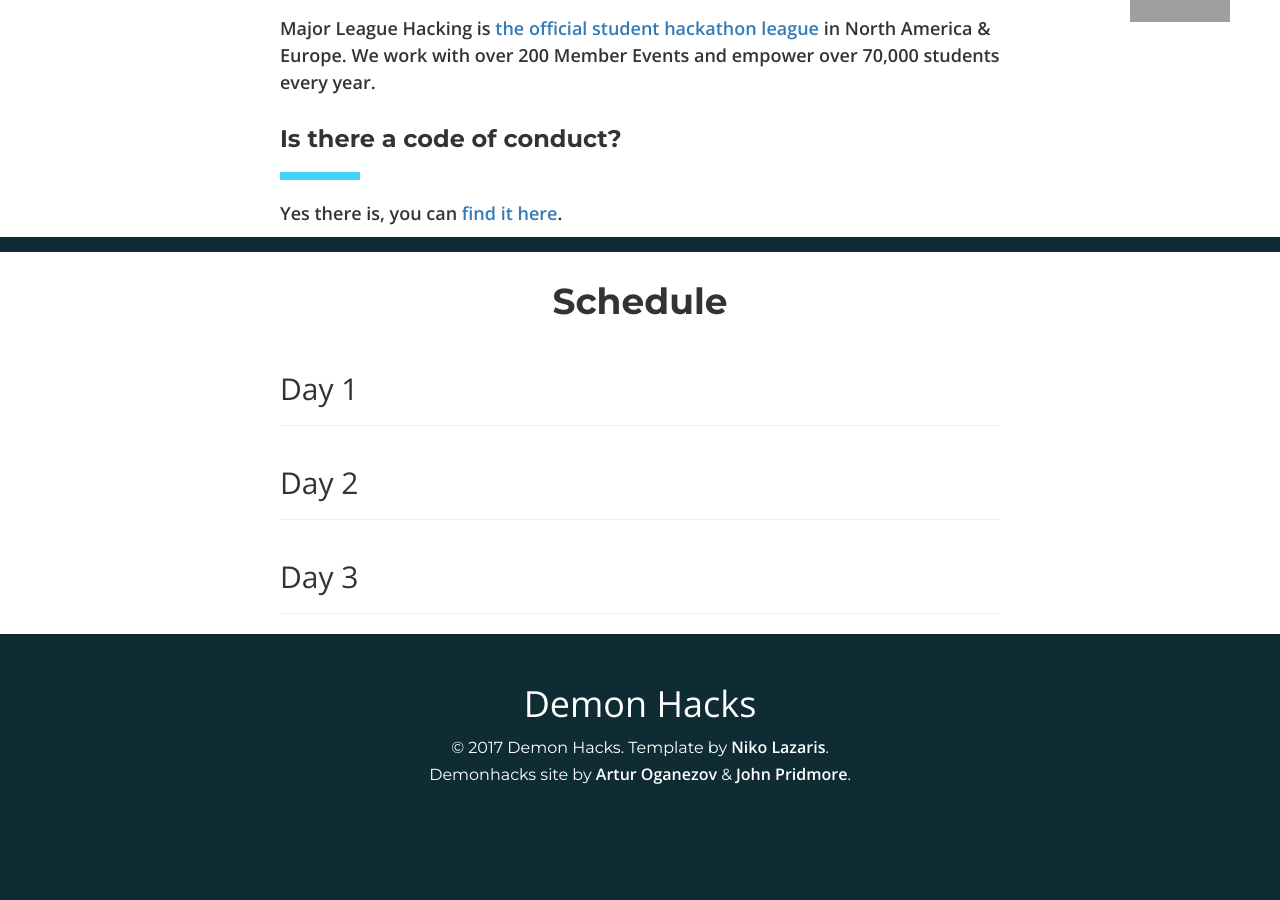
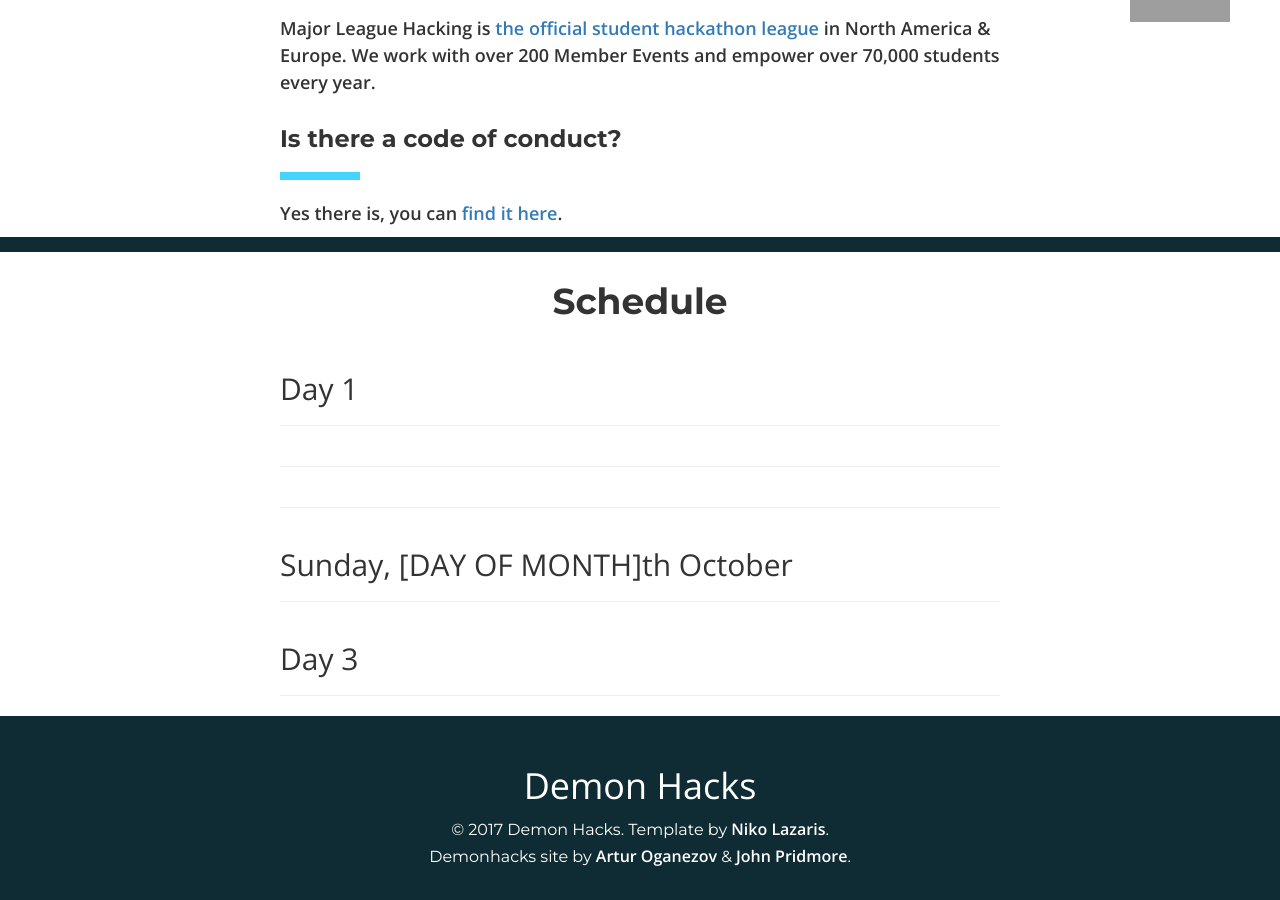
Before and after one commit to MLH/mlh-hackathon-boilerplate, a Jekyll site: the page built from index.html, in a window 1280 px wide and 900 px high, scrolled down 2429 px. Built offline with Jekyll 4.4.1, drawn with Linux system fonts in a browser that asks for light colours; nearby versions of some CDN libraries; before the commit the page ends 3247 px from its top, so only the background shows below that; some of the changed lines change nothing that is shown; grey boxes are pictures that could not be loaded.

Commit message:
testing changes to config

```diff
--- a/_config.yml
+++ b/_config.yml
@@ -106,10 +106,21 @@
     - day: "Day 1"
       event: >
         6:00am Breakfast
-        12:00pm Lunch
-        6:00pm Dinner
-        12:00am Snack
-    - day: "Day 2"
+    - day: ""
+      event: >
+        12:00am - 8:00am Sleeping area available: [LOCATION]
+    - day: ""
+      event: >
+        12:00am - Midnight Snack - [LOCATION]
+      event: >
+        7:30am - 9:00am -  Breakfast - [LOCATION]
+      event: >
+        TBD - Keynote Speaker - [LOCATION]
+      event: >
+        12:00pm - TBD   - [LOCATION]
+      event: >
+
+    - day: "Sunday, [DAY OF MONTH]th October"
       event: >
         6:00am Breakfast
         12:00pm Lunch
```
